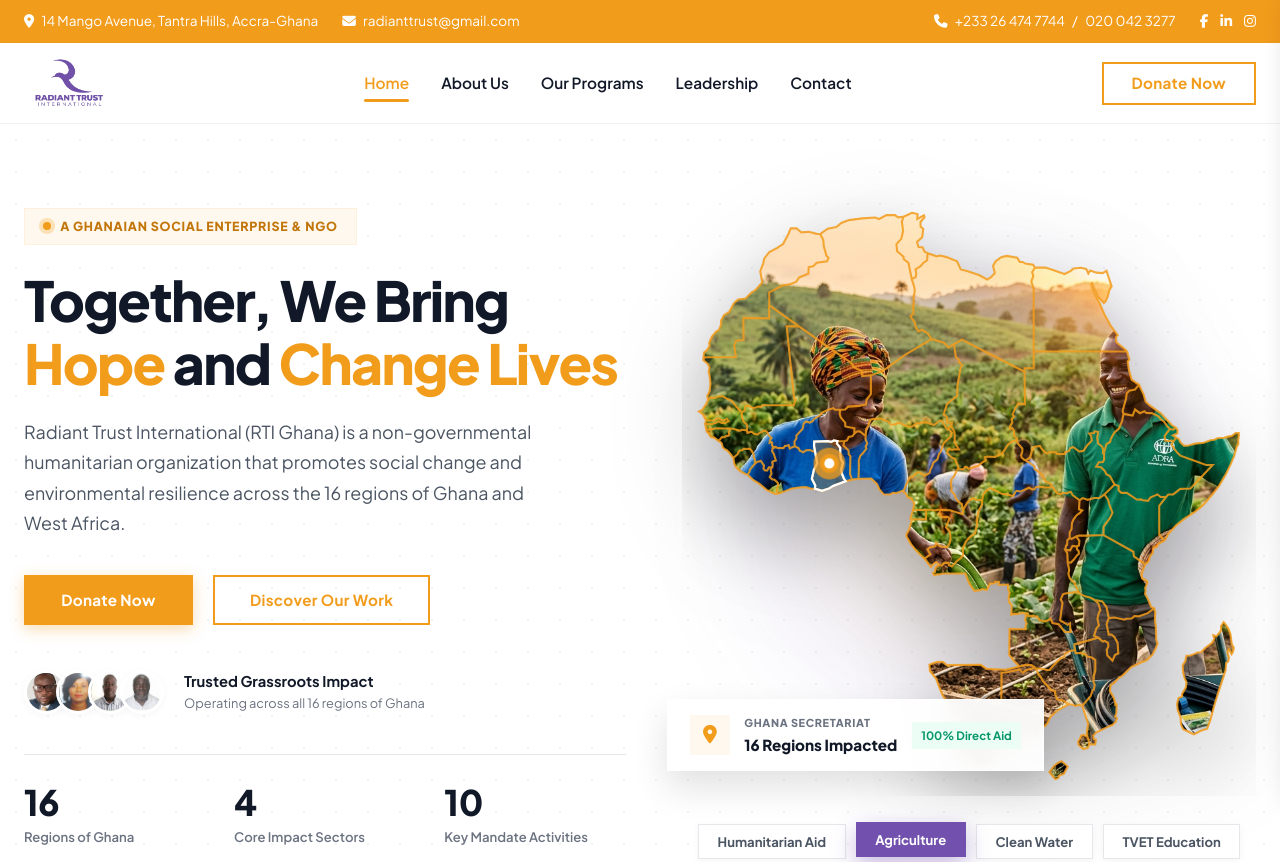
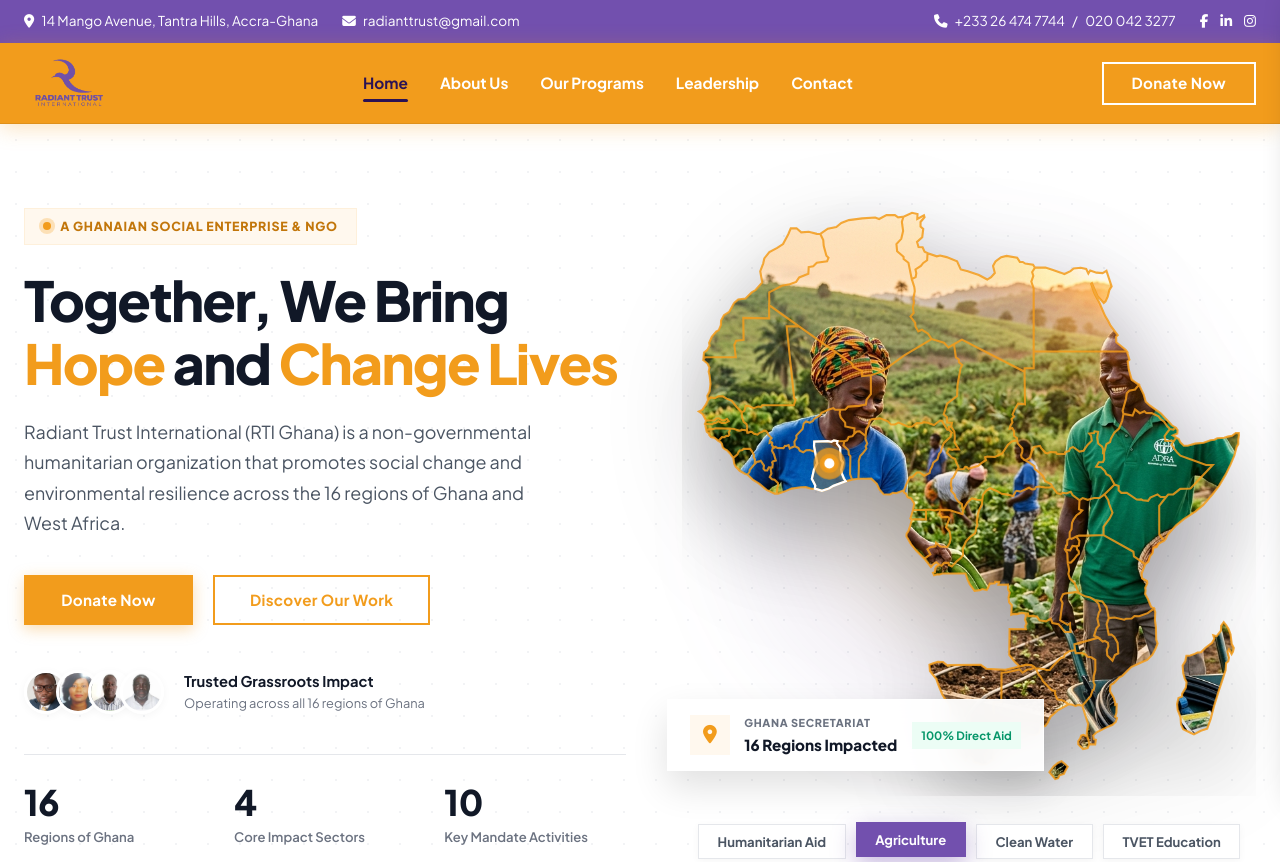
Before and after one commit to Joenyarko/radiantint, a plain HTML site: page index.html in a window 1280 px wide. Shown: the top 862 px of the page. Drawn offline with Linux system fonts and the light colour scheme.

Commit message:
Update navbar colors: purple topbar and orange main header

```diff
--- a/assets/css/style.css
+++ b/assets/css/style.css
@@ -121,7 +121,7 @@
 
 /* --- 3. TOPBAR --- */
 .topbar {
-  background: var(--color-orange-500) !important;
+  background: var(--color-purple-primary) !important;
   color: #ffffff !important;
   font-size: 0.85rem;
   padding: 0.65rem 0;
@@ -149,7 +149,7 @@
 }
 
 .topbar-item i {
-  color: var(--color-orange-500);
+  color: #ffffff;
 }
 
 .topbar-item a:hover {
@@ -163,7 +163,7 @@
 }
 
 .topbar-socials a {
-  color: rgba(255, 255, 255, 0.75);
+  color: rgba(255, 255, 255, 0.85);
   transition: var(--transition-fast);
 }
 
@@ -177,10 +177,11 @@
   position: sticky;
   top: 0;
   z-index: 100;
-  background: rgba(255, 255, 255, 0.96);
+  background: var(--color-orange-500) !important;
   backdrop-filter: blur(14px);
   -webkit-backdrop-filter: blur(14px);
-  border-bottom: 1px solid rgba(0, 0, 0, 0.06);
+  box-shadow: 0 4px 20px rgba(242, 156, 28, 0.28);
+  border-bottom: 1px solid rgba(0, 0, 0, 0.08);
   transition: var(--transition);
 }
 
@@ -210,9 +211,9 @@
 }
 
 .nav-link {
-  font-weight: 600;
+  font-weight: 700;
   font-size: 0.96rem;
-  color: var(--color-dark);
+  color: #ffffff !important;
   position: relative;
   padding: 0.35rem 0;
   transition: var(--transition);
@@ -220,7 +221,7 @@
 
 .nav-link:hover,
 .nav-link.active {
-  color: var(--color-orange-500);
+  color: #2b1254 !important;
 }
 
 .nav-link.active::after {
@@ -230,7 +231,7 @@
   left: 0;
   width: 100%;
   height: 2.5px;
-  background: var(--color-orange-500);
+  background: #2b1254 !important;
   border-radius: var(--radius-pill);
 }
 
@@ -240,14 +241,14 @@
   gap: 1rem;
 }
 
-/* --- TOP/NAVBAR DONATE BUTTON: TRANSPARENT BACKGROUND WITH ORANGE BORDER --- */
+/* --- TOP/NAVBAR DONATE BUTTON: TRANSPARENT BACKGROUND WITH WHITE BORDER ON ORANGE NAVBAR --- */
 .site-header .nav-actions .btn-donate,
 .site-header .nav-actions .btn-orange,
 .site-header .nav-actions #headerDonateBtn {
   background: transparent !important;
   background-color: transparent !important;
-  border: 2px solid #F29C1C !important;
-  color: #F29C1C !important;
+  border: 2px solid #ffffff !important;
+  color: #ffffff !important;
   box-shadow: none !important;
   border-radius: 0 !important;
   font-weight: 700 !important;
@@ -270,7 +271,7 @@
   display: none;
   background: transparent;
   font-size: 1.45rem;
-  color: var(--color-dark);
+  color: #ffffff !important;
   cursor: pointer;
   padding: 0.4rem;
 }
@@ -3294,13 +3295,13 @@
   color: #ffffff !important;
 }
 .topbar-item a:hover {
-  color: var(--color-purple-primary) !important;
+  color: var(--color-orange-500) !important;
 }
 .topbar-socials a {
   color: #ffffff !important;
 }
 .topbar-socials a:hover {
-  color: var(--color-purple-primary) !important;
+  color: var(--color-orange-500) !important;
 }
 
 
```
